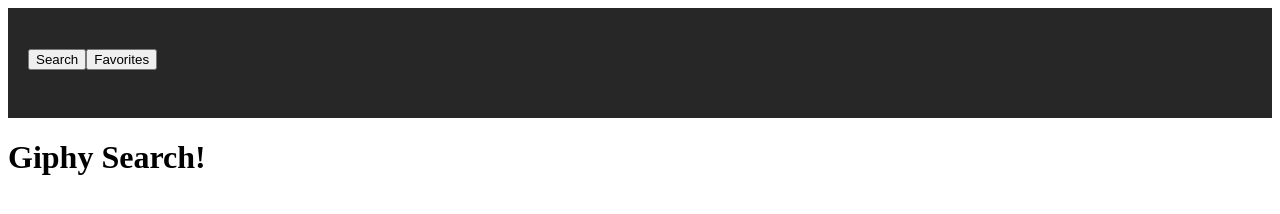
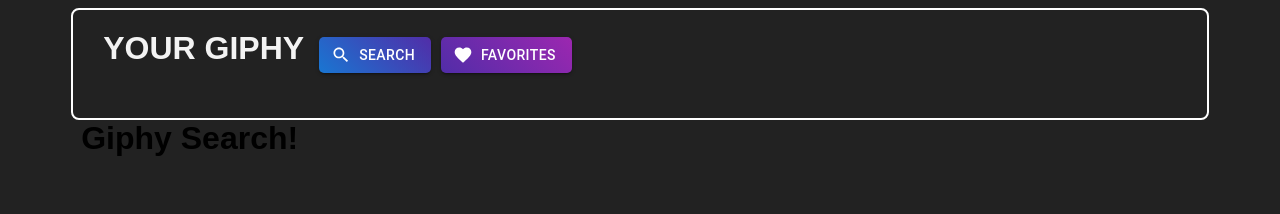
Before and after one commit to mnpkoerner/group-giphy-saga-project, a React app: page /#/search in a window 1280 px wide. Built offline with nearby package versions, Linux system fonts and the light colour scheme.

Commit message:
more styling to emulate giphy site

```diff
--- a/package.json
+++ b/package.json
@@ -4,6 +4,8 @@
   "private": true,
   "proxy": "http://localhost:5000",
   "dependencies": {
+    "@material-ui/core": "^4.11.3",
+    "@material-ui/icons": "^4.11.2",
     "axios": "^0.21.1",
     "body-parser": "^1.19.0",
     "dotenv": "^8.2.0",
--- a/src/components/App/App.css
+++ b/src/components/App/App.css
@@ -1,6 +1,26 @@
+body {
+    background-color: rgb(34, 34, 34);
+    font-family: Arial, Helvetica, sans-serif;
+}
+
+h1 {
+    display: inline;
+    padding: 10px;
+}
+
+.main {
+    width: 90%;
+    margin: 0 auto;
+}
+
 .Header {
-    background-color: #272727;
-    min-height: 70px;
+    color: rgb(243, 243, 243);
+    min-height: 30px;
     padding: 20px;
     margin-bottom: 20px;
 }
+
+.button {
+    margin: 0 auto;
+    padding: 10px;
+}
--- a/src/components/App/App.js
+++ b/src/components/App/App.js
@@ -1,23 +1,23 @@
 import React from 'react';
 import Header from '../Header/Header';
 import './App.css';
+
 import { HashRouter as Router, Route, Redirect, Link } from 'react-router-dom';
 
 function App(props) {
   return (
     <Router>
-      <div>
+      <div className="main">
         <Header />
         <h1>Giphy Search!</h1>
+
+        {/* add components to these routes */}
+        <Route path="/">
+          <Redirect to="/search" />
+        </Route>
+        <Route path="/search" />
+        <Route path="/favorites" />
       </div>
-
-      {/* add components to these routes */}
-      <Route path ='/'>
-        <Redirect to='/search' />
-      </Route>
-      <Route path='/search' />
-      <Route path='/favorites' />
-
     </Router>
   );
 }
--- a/src/components/Header/Header.jsx
+++ b/src/components/Header/Header.jsx
@@ -1,26 +1,92 @@
 import { useHistory } from 'react-router-dom';
+import Button from '@material-ui/core/Button';
+import SearchIcon from '@material-ui/icons/Search';
+import FavoriteIcon from '@material-ui/icons/Favorite';
+import purple from '@material-ui/core/colors/purple';
+import red from '@material-ui/core/colors/red';
+import Box from '@material-ui/core/Box';
+
+import {
+  makeStyles,
+  createMuiTheme,
+  ThemeProvider,
+} from '@material-ui/core/styles';
+
+const theme = createMuiTheme({
+  palette: {
+    primary: {
+      main: purple[300],
+    },
+    secondary: {
+      main: red[400],
+    },
+  },
+});
+
+const useStyles = makeStyles({
+  searchButton: {
+    margin: '5px;',
+    borderRadius: 5,
+    border: 0,
+    background: 'linear-gradient(45deg, #1976d2, #512da8)',
+    color: 'white',
+    display: 'inline-flex',
+    alignItems: 'center',
+    flexWrap: 'wrap',
+  },
+  favoriteButton: {
+    margin: '5px;',
+    borderRadius: 5,
+    border: 0,
+    background: 'linear-gradient(45deg, #512da8, #9c27b0)',
+    color: 'white',
+    display: 'inline-flex',
+    alignItems: 'center',
+    flexWrap: 'wrap',
+  },
+});
 
 function Header() {
-
+  const classes = useStyles();
   const history = useHistory();
 
   const routeSearch = () => {
     console.log('in search');
-        history.push('/search')
-    }
+    history.push('/search');
+  };
 
   const routeFavorites = () => {
     console.log('in favorites');
-        history.push('/favorites')
-    }
+    history.push('/favorites');
+  };
 
   return (
-        <header className='Header'>
-            <h1></h1>
-            <button onClick={routeSearch}>Search</button>
-            <button onClick={routeFavorites}>Favorites</button>
+    <ThemeProvider theme={theme}>
+      <Box border={2} borderRadius={8} color={'white'}>
+        <header className="Header">
+          <h1>YOUR GIPHY</h1>
+          <Button
+            startIcon={<SearchIcon />}
+            variant="contained"
+            //   size="large"
+            className={classes.searchButton}
+            onClick={routeSearch}
+          >
+            Search
+          </Button>
+          <Button
+            startIcon={<FavoriteIcon />}
+            variant="contained"
+            //   size="large"
+            className={classes.favoriteButton}
+            onClick={routeFavorites}
+          >
+            Favorites
+          </Button>
         </header>
-    )
+      </Box>
+    </ThemeProvider>
+  );
 }
 
 export default Header;
```
Lines whose indentation alone changed are shown as unchanged.
